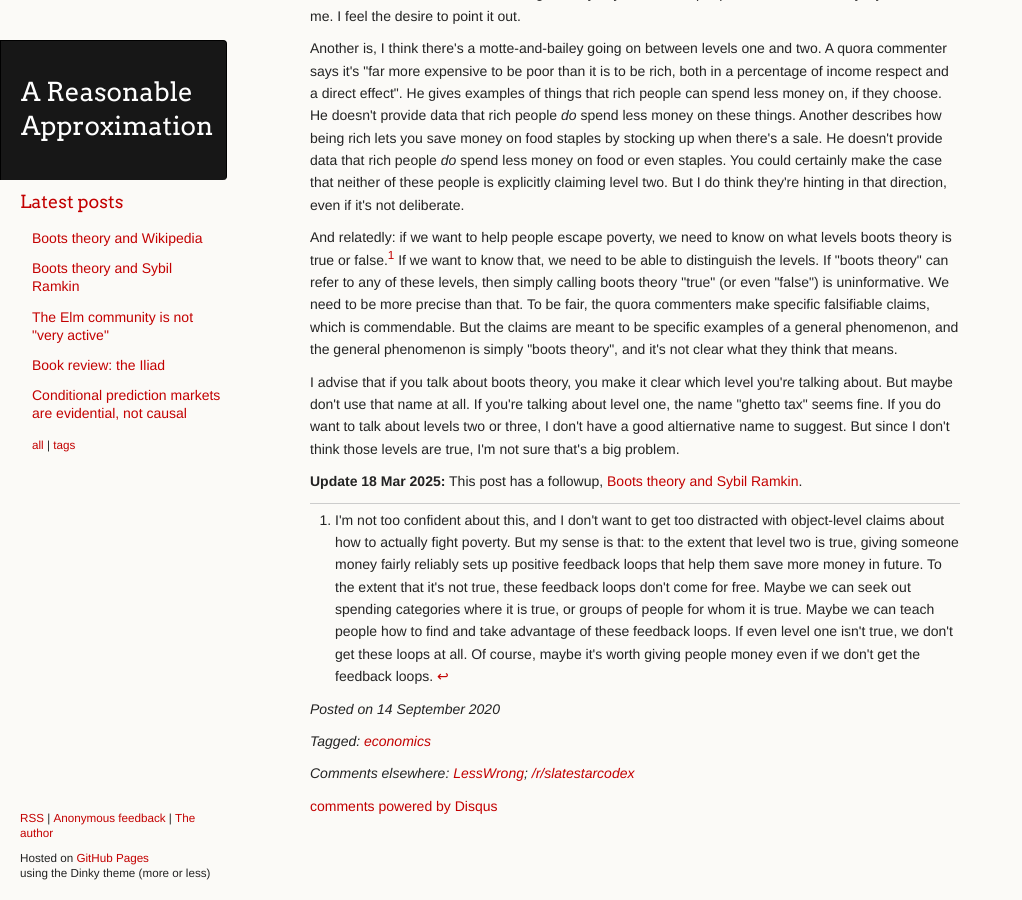
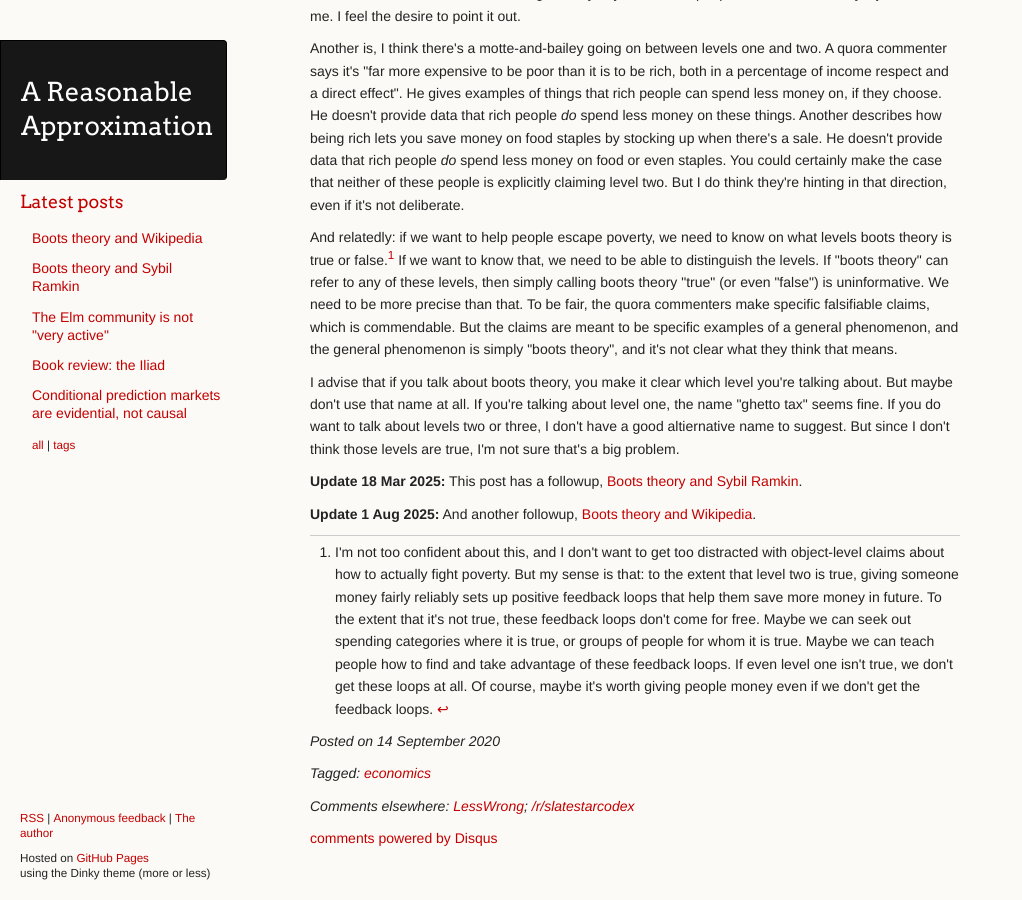
Before and after one commit to ChickenProp/chickenprop.github.com, a Jekyll site: the page built from _posts/2020-09-14-against-boots-theory.md, in a window 1280 px wide and 900 px high, scrolled down 2484 px. Shown: the whole window, without its empty margins (0-1022 px from the left). Built offline with Jekyll 4.4.1, drawn with Linux system fonts in a browser that asks for light colours; nearby versions of some CDN libraries; comment, search, counter and statistics services are not loaded.

Commit message:
Link to followup.

```diff
--- a/_posts/2020-09-14-against-boots-theory.md
+++ b/_posts/2020-09-14-against-boots-theory.md
@@ -81,3 +81,5 @@ And relatedly: if we want to help people escape poverty, we need to know on what
 I advise that if you talk about boots theory, you make it clear which level you're talking about. But maybe don't use that name at all. If you're talking about level one, the name "ghetto tax" seems fine. If you do want to talk about levels two or three, I don't have a good altiernative name to suggest. But since I don't think those levels are true, I'm not sure that's a big problem.
 
 **Update 18 Mar 2025:** This post has a followup, [Boots theory and Sybil Ramkin](//reasonableapproximation.net/2025/03/18/boots-theory-and-sybil-ramkin.html).
+
+**Update 1 Aug 2025:** And another followup, [Boots theory and Wikipedia](//reasonableapproximation.net/2025/08/01/boots-theory-and-wikipedia.html).
```
